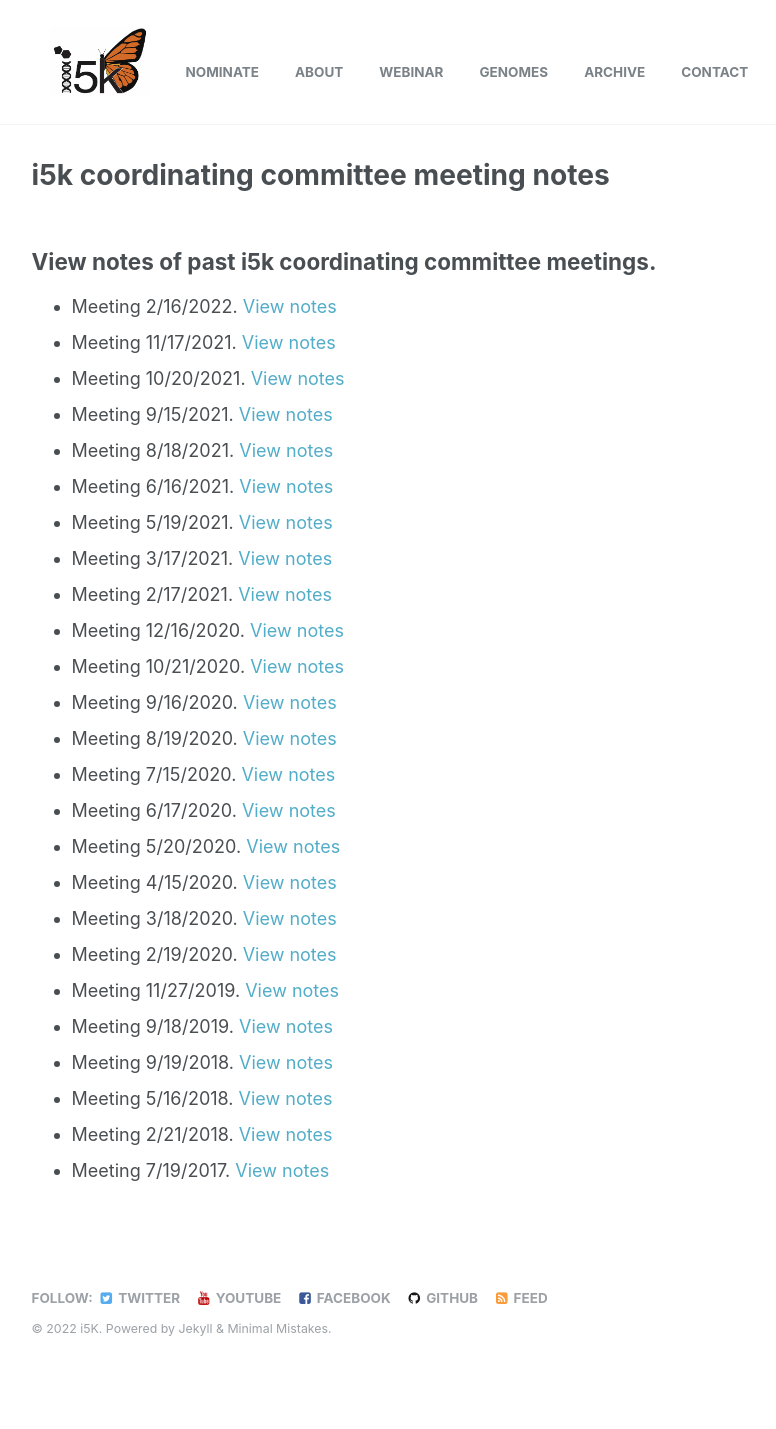
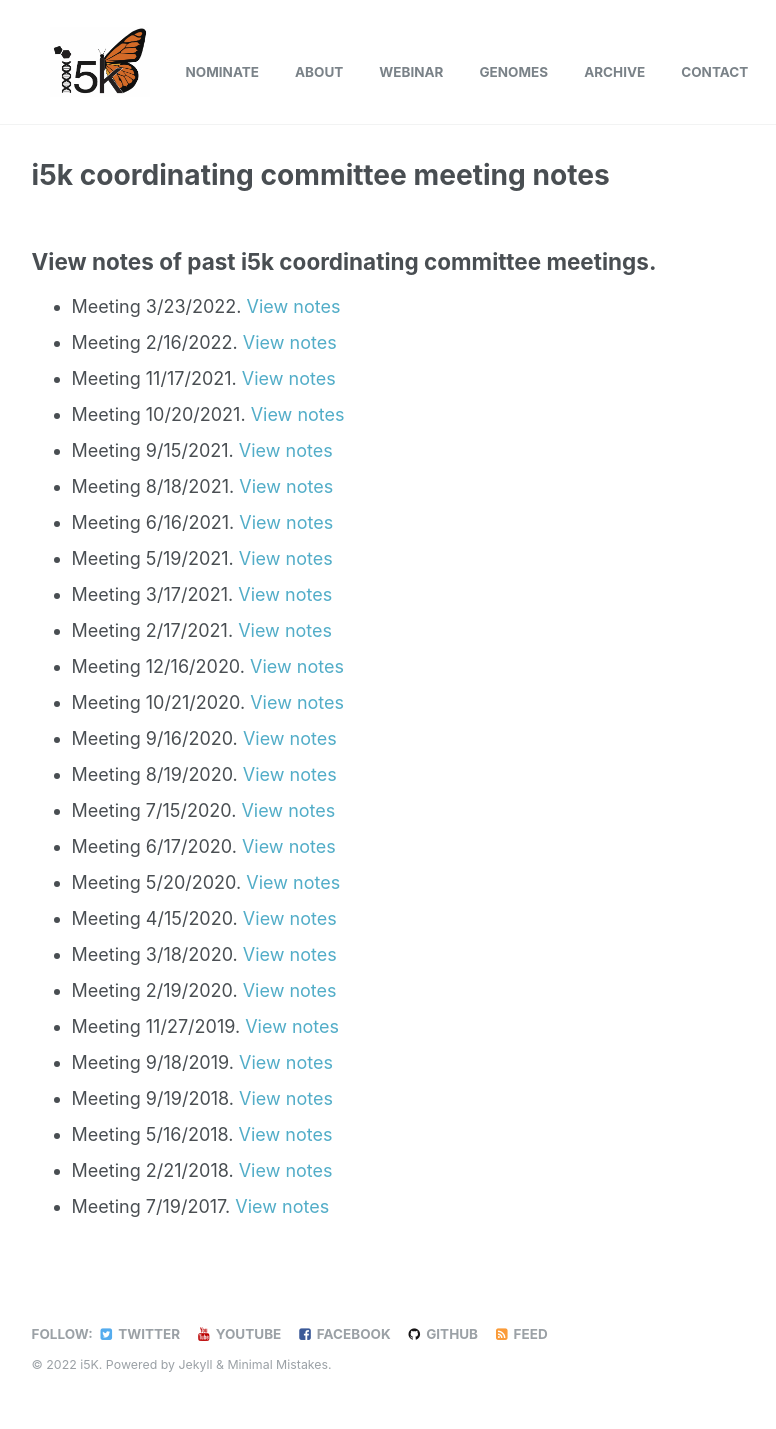
Before and after one commit to i5k/i5k.github.io, a Jekyll site: the page built from _pages/meeting-notes.md, in a window 1280 px wide. Shown: the whole page, without its empty margins (250-1026 px from the left). Built offline with Jekyll 4.4.1, drawn with Linux system fonts in a browser that asks for light colours; before the commit the page ends 1393 px from its top, so only the background shows below that.

Commit message:
Update meeting-notes.md

```diff
--- a/_pages/meeting-notes.md
+++ b/_pages/meeting-notes.md
@@ -5,7 +5,7 @@ permalink: /meeting-notes
 ---
 
 ## View notes of past i5k coordinating committee meetings.
-
+* Meeting 3/23/2022. [View notes](/meeting_notes/03-23-2022_Notes)
 * Meeting 2/16/2022. [View notes](/meeting_notes/02-16-2022_Notes)
 * Meeting 11/17/2021. [View notes](/meeting_notes/11-17-2021_Notes)
 * Meeting 10/20/2021. [View notes](/meeting_notes/10-20-2021_Notes)
```
